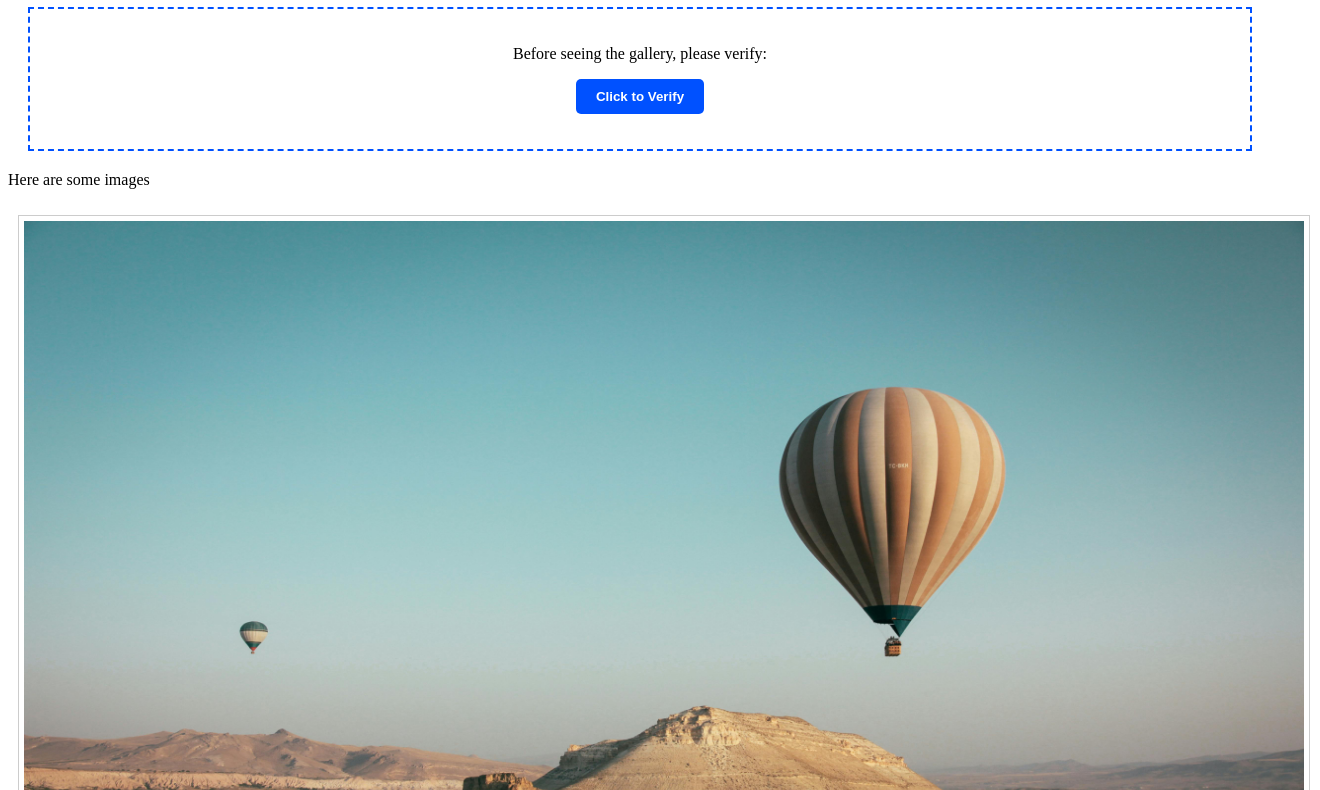
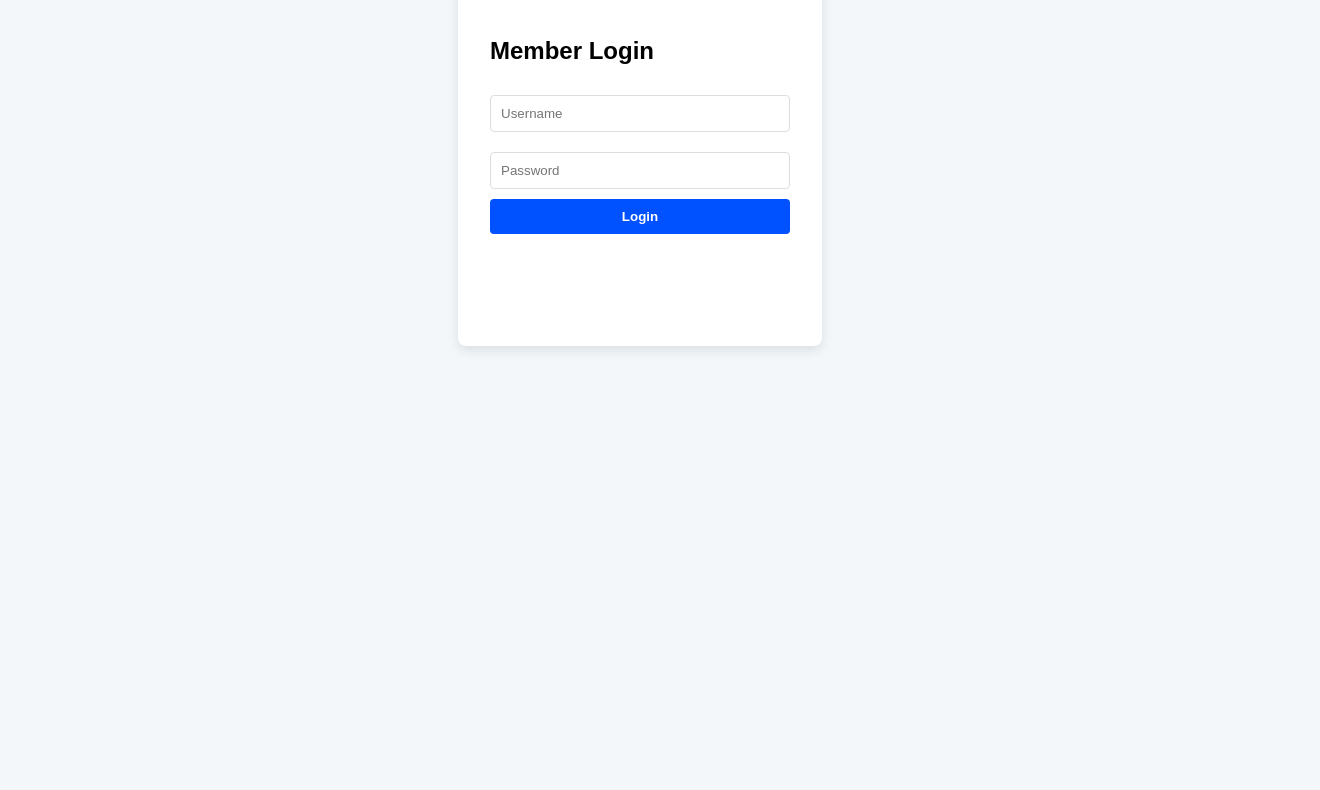
Before and after one commit to bakrbadr/bakrbadr.com-server, a plain HTML site: page bakrbadr.com/index.html in a window 1280 px wide. Shown: the part 73-863 px from the top of the page, 1320 px wide, since content can reach past the window. After the commit the page ends 800 px from the top, so only its background shows below. Drawn offline with Linux system fonts and the light colour scheme.

Commit message:
Adding login button with turnstile

```diff
--- a/bakrbadr.com/index.html
+++ b/bakrbadr.com/index.html
@@ -1,68 +1,96 @@
 <!DOCTYPE html>
 <html>
 <head>
-    <title>This domain was on Cloudflare</title>
+    <title>Cloudflare Login Demo</title>
     <script src="https://challenges.cloudflare.com/turnstile/v0/api.js?render=explicit" async defer></script>
+    <style>
+        body { font-family: sans-serif; background-color: #f4f7f9; display: flex; flex-direction: column; align-items: center; }
 
-    <style>
-        .gallery img {
-            width: 100vw;
-            height: 100vh;
-            margin: 10px;
-            border: 1px solid #ccc;
-            padding: 5px;
+        .login-card {
+            background: white;
+            padding: 2rem;
+            border-radius: 8px;
+            box-shadow: 0 4px 12px rgba(0,0,0,0.1);
+            width: 300px;
+            margin-top: 50px;
         }
-        .verification-box {
-            margin: 20px;
-            padding: 20px;
-            border: 2px dashed #0051ff;
-            text-align: center;
+
+        .login-card input {
+            width: 100%;
+            padding: 10px;
+            margin: 10px 0;
+            border: 1px solid #ddd;
+            border-radius: 4px;
+            box-sizing: border-box; /* Fixes padding width issues */
         }
-        button {
+
+        #login-btn {
+            width: 100%;
+            padding: 10px;
             background-color: #0051ff;
             color: white;
-            padding: 10px 20px;
             border: none;
-            border-radius: 5px;
+            border-radius: 4px;
             cursor: pointer;
             font-weight: bold;
         }
-        button:disabled { background-color: #ccc; }
+
+        #login-btn:disabled { background-color: #a0c0ff; cursor: not-allowed; }
+
+        #turnstile-wrapper { margin-top: 15px; min-height: 65px; }
+
+        .gallery img { width: 100vw; height: 100vh; margin: 10px; border: 1px solid #ccc; }
     </style>
 </head>
 <body>
-    <h1>Thats my com website (Cloudflare)</h1>
 
-    <div class="verification-box">
-        <p>Before seeing the gallery, please verify:</p>
-        <button id="btn-verify" onclick="spawnTurnstile()">Click to Verify</button>
+    <div class="login-card">
+        <h2>Member Login</h2>
+        <input type="text" id="username" placeholder="Username">
+        <input type="password" id="password" placeholder="Password">
 
-        <div id="my-widget-container" style="margin-top: 15px;"></div>
+        <button id="login-btn" onclick="handleLogin()">Login</button>
+
+        <div id="turnstile-wrapper"></div>
     </div>
 
-    <p>Here are some images</p>
-    <div class="gallery">
+    <div class="gallery" id="image-gallery" style="display:none;">
+        <h3>Welcome back! Here is your gallery:</h3>
         <img src="images/parachute.jpg">
         <img src="images/sunset.jpg">
-        </div>
+    </div>
 
     <script>
-        function spawnTurnstile() {
-            // Disable the button so the user doesn't click it multiple times
-            document.getElementById('btn-verify').disabled = true;
+        function handleLogin() {
+            const user = document.getElementById('username').value;
+            const pass = document.getElementById('password').value;
 
-            // 3. Manually trigger the widget
-            turnstile.render('#my-widget-container', {
-                sitekey: '0x4AAAAAAC1siG6ryUov5SkK', // Using your specific sitekey
-                theme: 'light',
+            if (!user || !pass) {
+                alert("Please enter a username and password first!");
+                return;
+            }
+
+            // Disable button and inputs to simulate "processing"
+            document.getElementById('login-btn').disabled = true;
+            document.getElementById('username').disabled = true;
+            document.getElementById('password').disabled = true;
+
+            // Trigger Turnstile
+            turnstile.render('#turnstile-wrapper', {
+                sitekey: '0x4AAAAAAC1siG6ryUov5SkK',
                 callback: function(token) {
-                    console.log("Passed! Token generated:", token);
-                    alert("Validation successful!");
-                    // You can now redirect the user or reveal content here
+                    console.log("Turnstile Token:", token);
+
+                    // Simulate a successful login redirect/action
+                    setTimeout(() => {
+                        alert("Login Successful! Revealing gallery...");
+                        document.querySelector('.login-card').style.display = 'none';
+                        document.getElementById('image-gallery').style.display = 'block';
+                    }, 1000);
                 },
                 'error-callback': function() {
-                    alert("Something went wrong. Try again.");
-                    document.getElementById('btn-verify').disabled = false;
+                    alert("Verification failed. Try again.");
+                    document.getElementById('login-btn').disabled = false;
                 }
             });
         }
```
